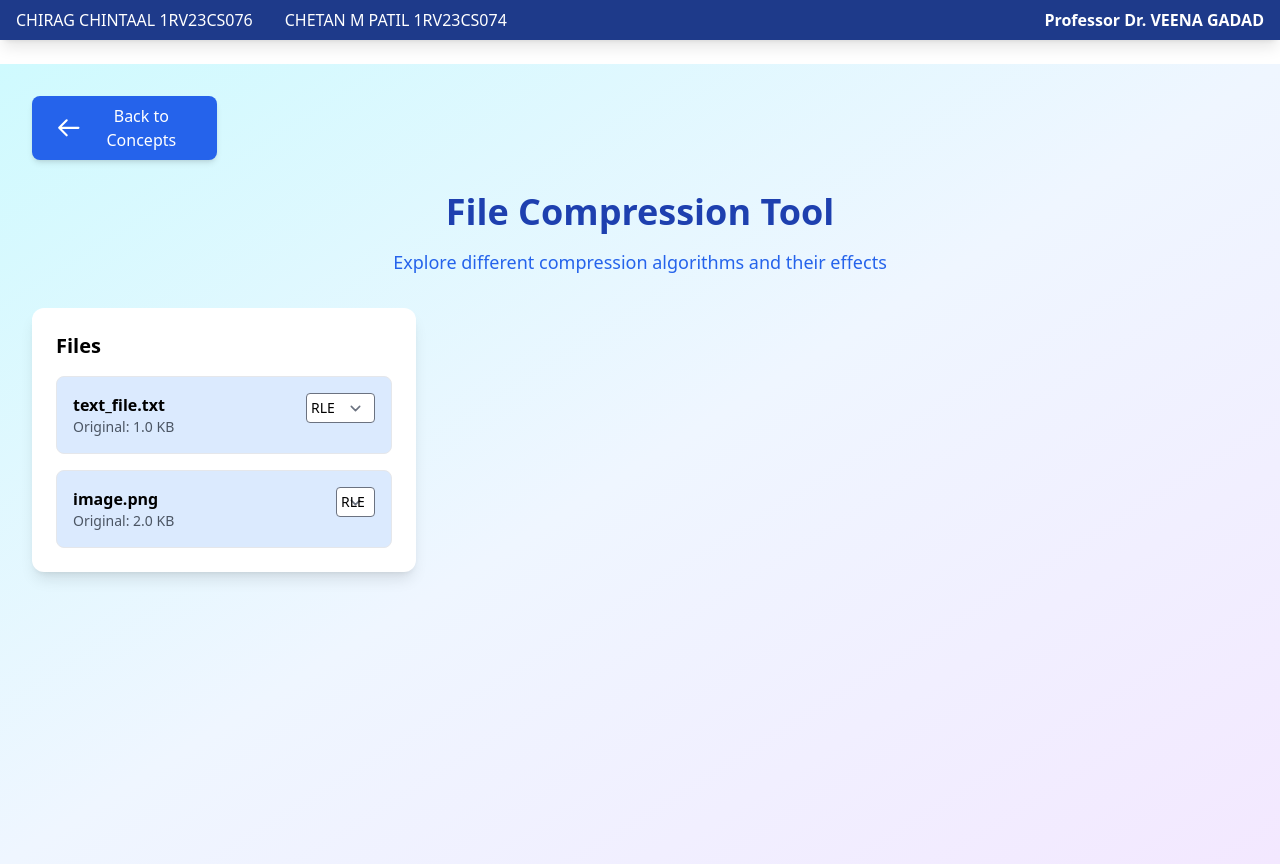
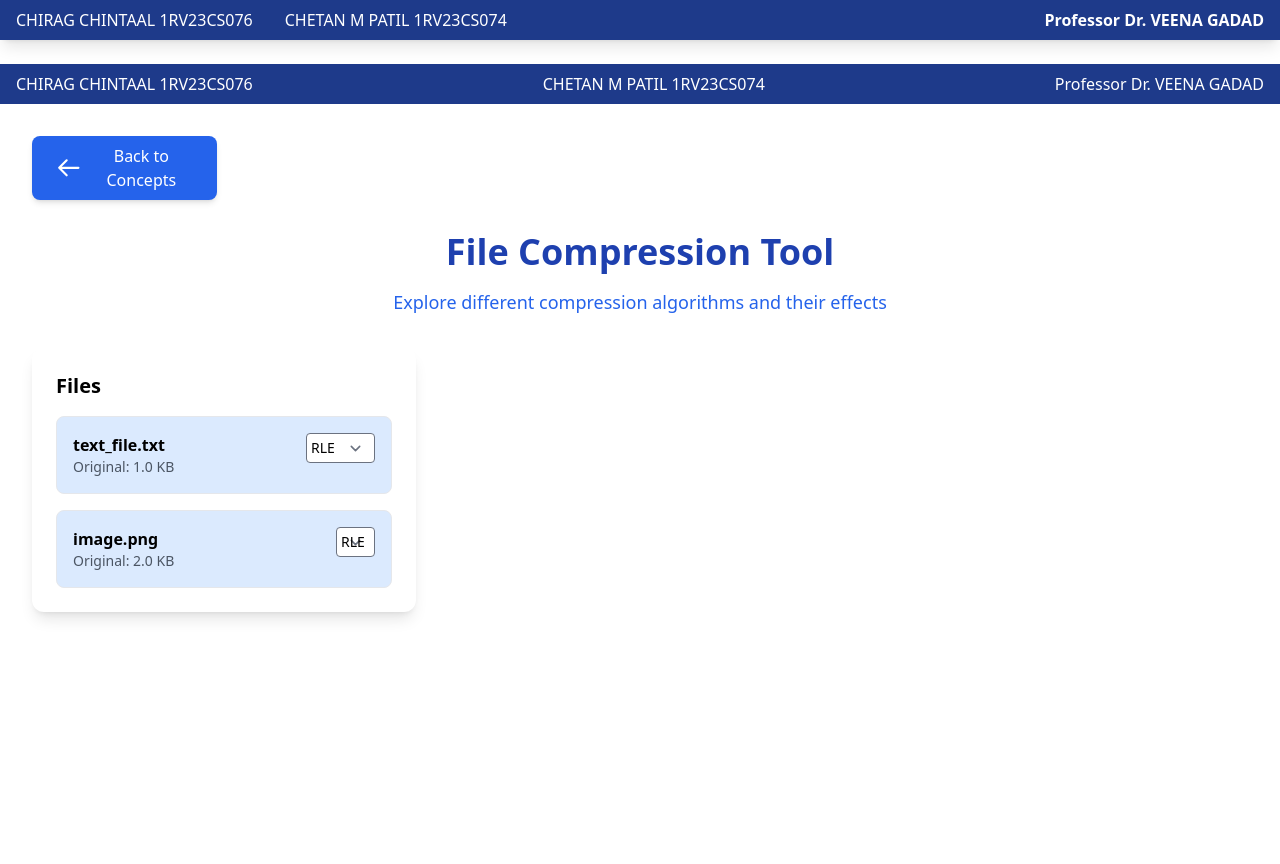
Before and after one commit to Chirag-Chintaal/os-lab-el, a SvelteKit app: page /concepts/file-compression in a window 1280 px wide. After the commit the page ends 800 px from the top, so only its background shows below. Built offline with nearby package versions, Linux system fonts and the light colour scheme.

Commit message:
Enhance file compression page with improved styling and user information display

```diff
--- a/src/routes/concepts/file-compression/+page.svelte
+++ b/src/routes/concepts/file-compression/+page.svelte
@@ -108,7 +108,75 @@
     }
 </script>
 
-<div class="min-h-screen bg-gradient-to-br from-cyan-100 via-blue-50 to-purple-100 p-4 md:p-8">
+<style>
+    /* Ensure proper sizing */
+    svg {
+        width: auto !important;
+        height: auto !important;
+        max-width: 2rem;
+        max-height: 2rem;
+    }
+
+    /* Smooth transitions */
+    button, div {
+        @apply transition-all duration-200;
+    }
+
+    .top-bar {
+        background-color: #1e3a8a;
+        color: white;
+        padding: 0.5rem 1rem;
+        display: flex;
+        justify-content: space-between;
+        align-items: center;
+    }
+
+    .name {
+        position: relative;
+        cursor: pointer;
+    }
+
+    .name:hover .info-card {
+        display: block;
+    }
+
+    .info-card {
+        display: none;
+        position: absolute;
+        top: 2rem;
+        left: 0;
+        background-color: white;
+        color: black;
+        padding: 1rem;
+        border-radius: 0.5rem;
+        box-shadow: 0 4px 8px rgba(0, 0, 0, 0.1);
+        z-index: 10;
+    }
+</style>
+
+<div class="top-bar">
+    <div class="name">
+        CHIRAG CHINTAAL 1RV23CS076
+        <div class="info-card">
+            <p>Chirag Chintaal</p>
+            <p>1RV23CS076</p>
+            <p>Student at RV College of Engineering</p>
+        </div>
+    </div>
+    <div class="name">
+        CHETAN M PATIL 1RV23CS074
+        <div class="info-card">
+            <p>Chetan M Patil</p>
+            <p>1RV23CS074</p>
+            <p>Student at RV College of Engineering</p>
+        </div>
+    </div>
+    <div>
+        Professor Dr. VEENA GADAD
+    </div>
+</div>
+
+<div class="p-4 md:p-8">
     <button
         on:click={() => goto('/concepts')}
         class="mb-8 px-6 py-2 bg-blue-600 text-white rounded-lg hover:bg-blue-700
@@ -245,18 +313,3 @@
         </div>
     </div>
 </div>
-
-<style>
-    /* Ensure proper sizing */
-    svg {
-        width: auto !important;
-        height: auto !important;
-        max-width: 2rem;
-        max-height: 2rem;
-    }
-
-    /* Smooth transitions */
-    button, div {
-        @apply transition-all duration-200;
-    }
-</style>
```
